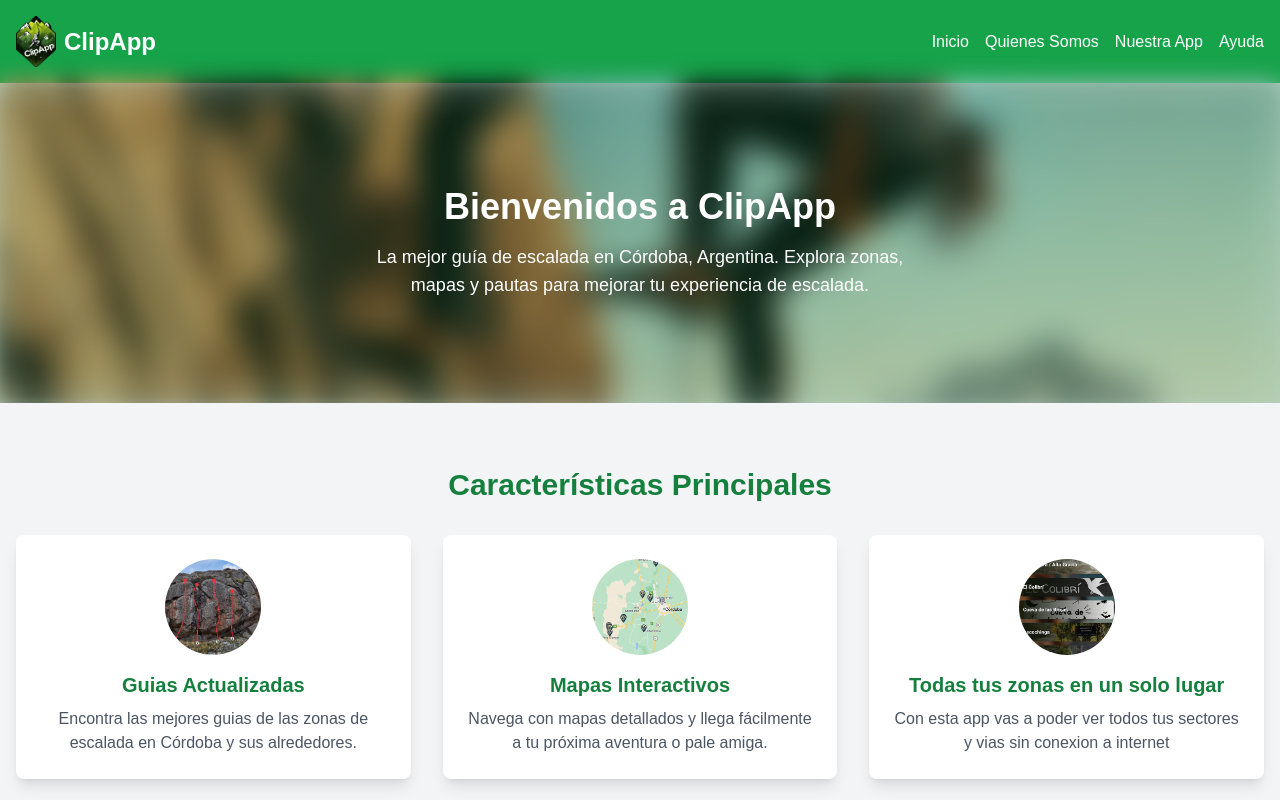
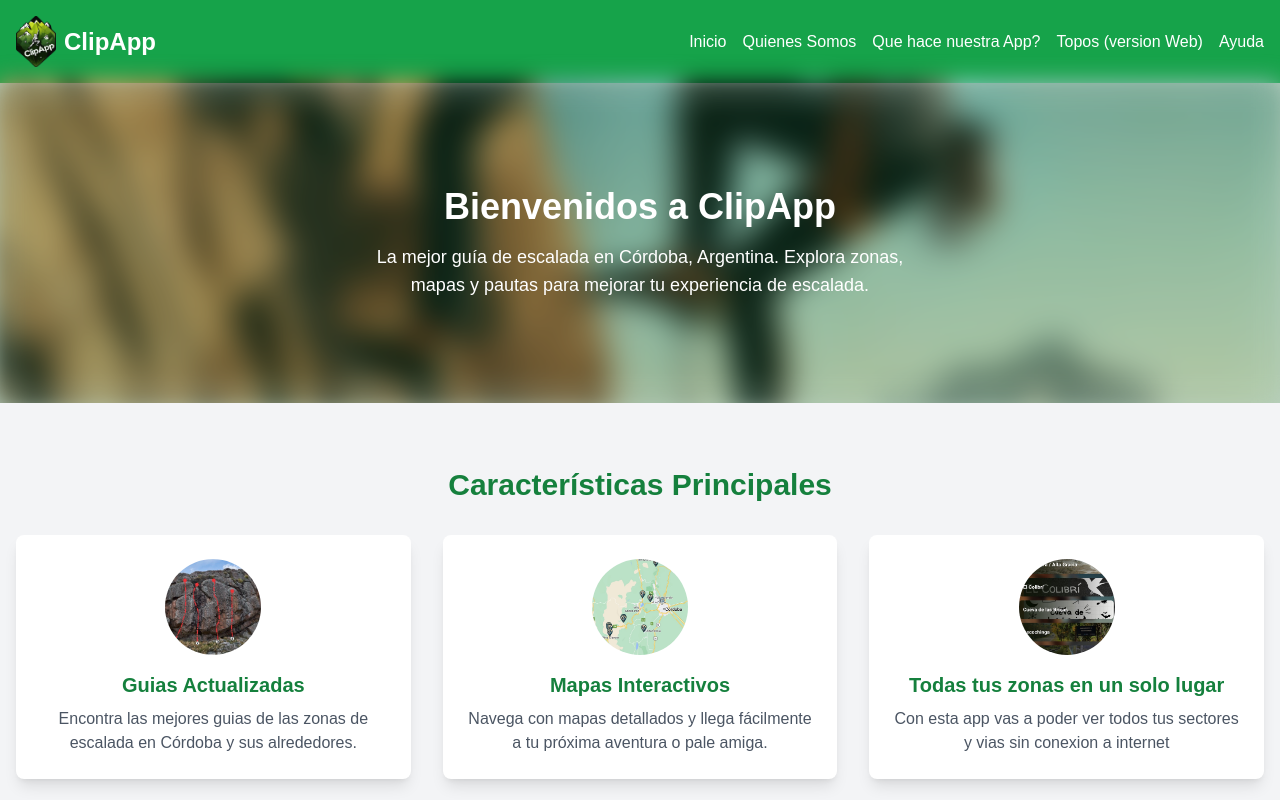
Before and after one commit to horaciovinuesa/clipapp, a Next.js app in the folder clipapp/: page / in a window 1280 px wide. Shown: the top 800 px of the page. Built offline with nearby package versions, Linux system fonts and the light colour scheme.

Commit message:
Update Navbar.tsx

```diff
--- a/clipapp/app/components/Navbar.tsx
+++ b/clipapp/app/components/Navbar.tsx
@@ -24,7 +24,8 @@ export default function Navbar() {
         <div className="hidden md:flex space-x-4">
           <Link href="/" className="text-white hover:text-gray-300">Inicio</Link>
           <Link href="/quienes-somos" className="text-white hover:text-gray-300">Quienes Somos</Link>
-          <Link href="/nuestra-app" className="text-white hover:text-gray-300">Nuestra App</Link>
+          <Link href="/nuestra-app" className="text-white hover:text-gray-300">Que hace nuestra App?</Link>
+          <Link href="/app" className="text-white hover:text-gray-300">Topos (version Web)</Link> {/* New Link */}
           <Link href="/ayuda" className="text-white hover:text-gray-300">Ayuda</Link>
         </div>
 
@@ -45,6 +46,7 @@ export default function Navbar() {
           <Link href="/" className="text-white hover:text-gray-300">Inicio</Link>
           <Link href="/quienes-somos" className="text-white hover:text-gray-300">Quienes Somos</Link>
           <Link href="/nuestra-app" className="text-white hover:text-gray-300">Nuestra App</Link>
+          <Link href="/app" className="text-white hover:text-gray-300">App de Escalada</Link> {/* New Link */}
           <Link href="/ayuda" className="text-white hover:text-gray-300">Ayuda</Link>
         </div>
       )}
```
